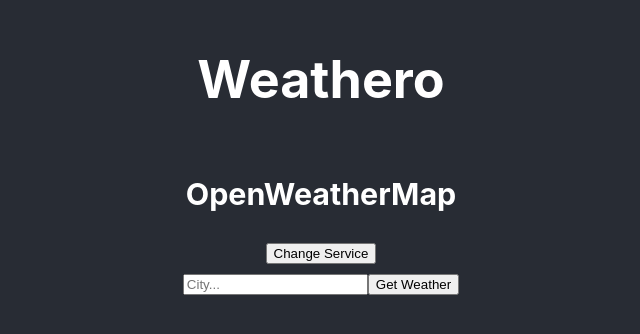
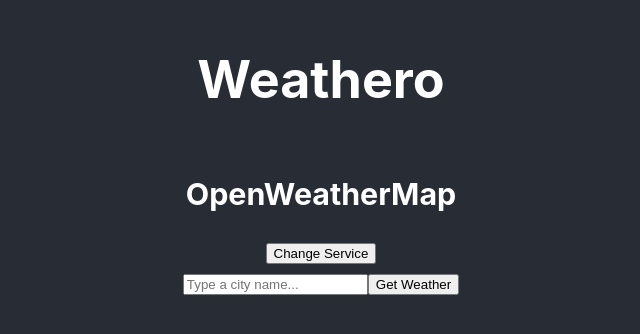
Before and after one commit to Awfj/weathero, a React (Create React App) app: page / in a window 1280 px wide. Shown: the part 246-580 px from the top of the page, without its empty margins (319-959 px from the left). Built offline with nearby package versions, Linux system fonts and the light colour scheme; no server answers.

Commit message:
remove searchedCity from the state

```diff
--- a/src/App.js
+++ b/src/App.js
@@ -18,8 +18,7 @@
     error: undefined,
     requestDate: undefined,
     requestDateInMs: undefined,
-    location: undefined,
-    searchedCity: ""
+    location: undefined
   };
   componentDidMount() {
     // axios
@@ -27,6 +26,10 @@
     //   .then(request => console.log(request.data))
     //   .catch(error => console.log(error));
 
+    this.initialSetup();
+  }
+
+  initialSetup = () => {
     const storedService = localStorage.getItem("service");
     const storedCity = localStorage.getItem("city");
 
@@ -36,7 +39,7 @@
     } else {
       this.findLocation();
     }
-  }
+  };
 
   // if service and location are stored and app is reloaded, fixes the state
   getStoredLocation = () => {
@@ -47,11 +50,7 @@
       .getItem(`${storedService}, ${storedCity}`)
       .split(",");
 
-    this.updateState(storedSearchedData, storedCity);
-
-    this.setState({
-      searchedCity: storedCity
-    });
+    this.updateState(storedSearchedData);
   };
 
   // if service and location are stored, removes expired data
@@ -96,15 +95,14 @@
   getWeather = (event, ...args) => {
     if (event) event.preventDefault();
 
-    const searchedCity = document.forms.searchForm.city.value;
+    let searchedCity = document.forms.searchForm.city.value;
     const isItemStored = localStorage.getItem(
-      `${this.state.currentService}, ${this.state.searchedCity}`
+      `${this.state.currentService}, ${searchedCity}`
     );
-    console.log(searchedCity);
+    // console.log(searchedCity);
     if (!isItemStored) {
       const storedService = localStorage.getItem("service");
       const storedCity = localStorage.getItem("city");
-      let searchedCity = this.state.searchedCity;
 
       if (storedService && storedCity && args[0]) {
         searchedCity = args[0];
@@ -166,8 +164,7 @@
       humidity: args[3],
       description: args[4],
       requestDate,
-      requestDateInMs,
-      searchedCity: args[0]
+      requestDateInMs
     });
 
     localStorage.setItem(`${this.state.currentService}, ${this.state.city}`, [
@@ -183,14 +180,15 @@
   };
 
   getStoredData = () => {
+    const searchedCity = document.forms.searchForm.city.value;
     const storedSearchedData = localStorage
-      .getItem(`${this.state.currentService}, ${this.state.searchedCity}`)
+      .getItem(`${this.state.currentService}, ${searchedCity}`)
       .split(",");
 
-    this.updateState(storedSearchedData, storedSearchedData[1]);
+    this.updateState(storedSearchedData);
   };
 
-  updateState = (storedData, searchedCity) => {
+  updateState = storedData => {
     const [
       currentService,
       city,
@@ -210,14 +208,8 @@
       humidity,
       description,
       requestDate,
-      requestDateInMs,
-      searchedCity
+      requestDateInMs
     });
-  };
-
-  changeInputValue = event => {
-    const value = event.target.value;
-    this.setState({ searchedCity: value });
   };
 
   changeService = () => {
@@ -242,13 +234,7 @@
           <button onClick={this.changeService}>Change Service</button>
 
           <form name="searchForm" onSubmit={this.getWeather}>
-            <input
-              onChange={this.changeInputValue}
-              type="text"
-              name="city"
-              placeholder="City..."
-              value={this.state.searchedCity}
-            />
+            <input type="text" name="city" placeholder="Type a city name..." />
             <button>Get Weather</button>
           </form>
 
```
